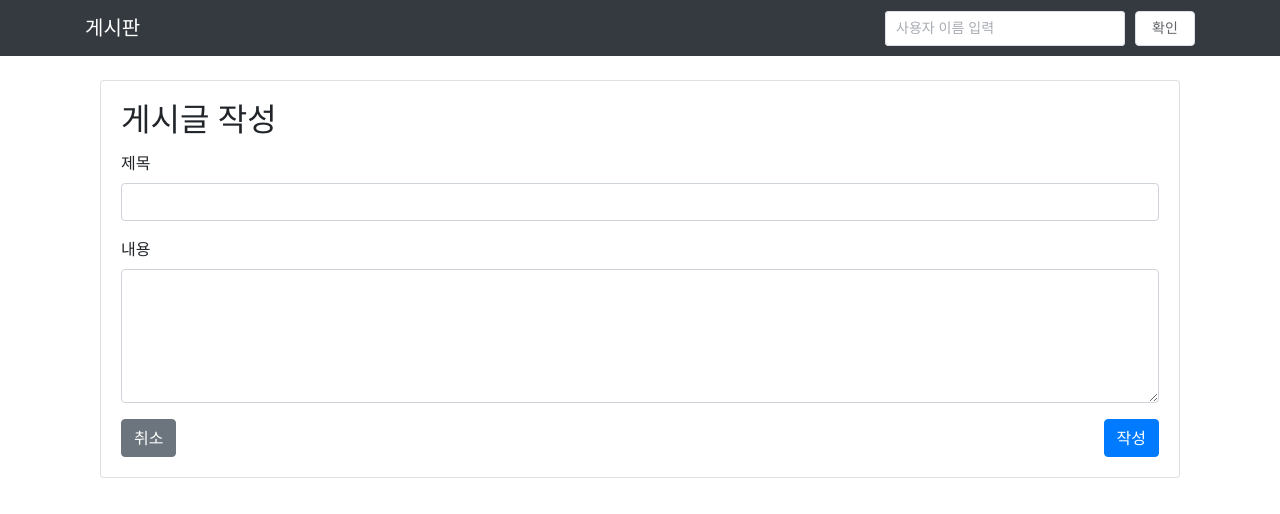
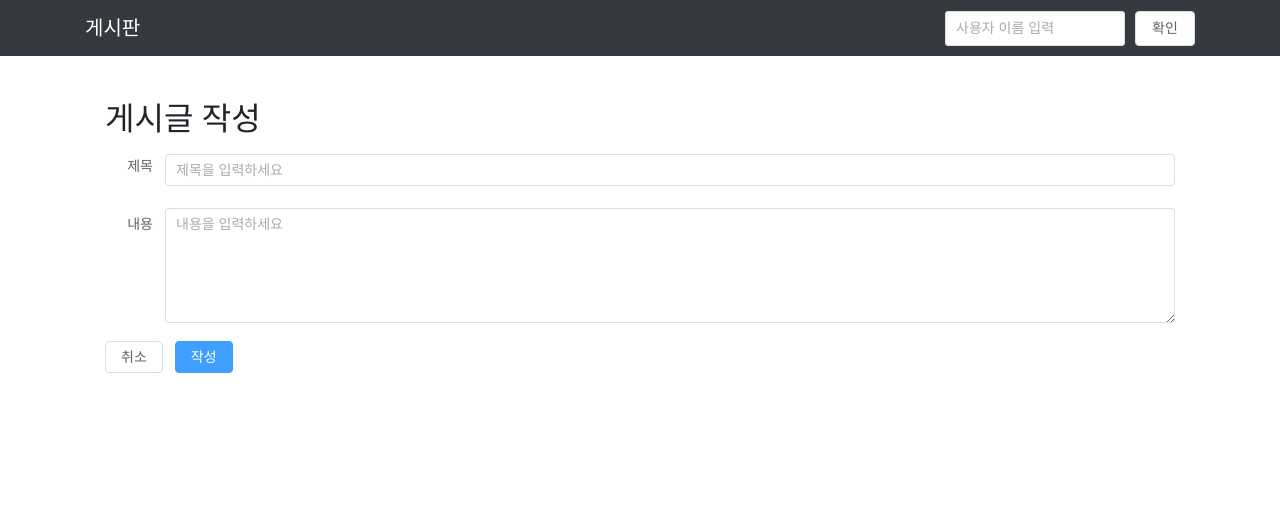
Before and after one commit to yelm-212/boardpj_cli, a Vue app: page /create in a window 1280 px wide. Shown: the top 514 px of the page. Built offline with nearby package versions, Linux system fonts and the light colour scheme.

Commit message:
style: el-plus로 변경

```diff
--- a/src/components/PostCreate.vue
+++ b/src/components/PostCreate.vue
@@ -1,35 +1,36 @@
 <template>
-  <div class="container mt-4">
-    <div class="card">
+  <el-row class="full-width" justify="center" align="top">
         <div class="card-body">
           <h2 class="card-title">게시글 작성</h2>
-        <form @submit.prevent="handleSubmit">
-          <div class="mb-3">
-            <label class="form-label">제목</label>
-            <input v-model="form.title" type="text" class="form-control" required>
+          <el-form @submit.prevent="handleSubmit">
+            <el-form-item label="제목" :label-width="'60px'">
+              <el-input v-model="form.title" placeholder="제목을 입력하세요" required />
+            </el-form-item>
+            <el-form-item label="내용"
+                          :label-width="'60px'"
+                          :rows="5">
+              <el-input v-model="form.content"
+                        :rows="5"
+                        type="textarea"
+                        placeholder="내용을 입력하세요" required />
+            </el-form-item>
+            <div class="form-actions">
+              <router-link to="/" class="el-button el-button--secondary">취소</router-link>
+              <el-button type="primary"
+
+                         @click="handleSubmit">작성</el-button>
             </div>
-          <div class="mb-3">
-            <label class="form-label">내용</label>
-            <textarea v-model="form.content" class="form-control" rows="5" required></textarea>
+          </el-form>
         </div>
-          <div class="d-flex justify-content-between">
-            <router-link to="/" class="btn btn-secondary">취소</router-link>
-            <button type="submit" class="btn btn-primary">작성</button>
-          </div>
-        </form>
-      </div>
-    </div>
-  </div>
+  </el-row>
 </template>
 
-<script>
+<script setup>
 import { ref, computed } from 'vue'
 import { useStore } from 'vuex'
 import { useRouter } from 'vue-router'
 import { postAPI } from '@/api'
 
-export default {
-  setup() {
 const store = useStore()
 const router = useRouter()
 
@@ -57,11 +58,4 @@ export default {
     console.error('게시글 작성 실패:', error)
   }
 }
-
-    return {
-      form,
-      handleSubmit
-    }
-  }
-}
 </script>
--- a/src/components/PostForm.vue
+++ b/src/components/PostForm.vue
@@ -1,45 +1,28 @@
 <template>
-  <form @submit.prevent="onSubmit">
-    <div class="form-group">
-      <label>제목</label>
-      <input
+  <el-form @submit.prevent="onSubmit">
+    <el-form-item>제목</el-form-item>
+    <el-input
         v-model="form.title"
         type="text"
-          class="form-control"
         required
-      >
-    </div>
-    <div class="form-group">
-      <label>내용</label>
-      <textarea
+    ></el-input>
+    <el-form-item>내용</el-form-item>
+    <el-input
         v-model="form.content"
-          class="form-control"
-          rows="5"
+        style="height: 300px"
         required
-      ></textarea>
-    </div>
-    <div class="form-group">
-      <label>작성자</label>
-      <input
-          v-model="form.author"
-          type="text"
-          class="form-control"
-          required
-          :disabled="isEdit"
-      >
-    </div>
-    <div class="mt-3">
-      <button type="submit" class="btn btn-primary mr-2">{{ submitButtonText }}</button>
-      <router-link to="/" class="btn btn-secondary">취소</router-link>
-    </div>
-  </form>
+    ></el-input>
+    <el-form-item>
+      <el-button type="submit">{{ submitButtonText }}</el-button>
+      <router-link to="/">취소</router-link>
+    </el-form-item>
+  </el-form>
 </template>
 
-<script>
-import { ref } from 'vue'
+<script setup>
+import { defineEmits, defineProps, reactive } from 'vue'
 
-export default {
-  props: {
+const props = defineProps({
   initialData: {
     type: Object,
     default: () => ({
@@ -56,21 +39,13 @@ export default {
     type: String,
     default: '저장'
   }
-  },
+})
 
-  emits: ['submit'],
+const emit = defineEmits(['submit'])
 
-  setup(props, { emit }) {
-    const form = ref({...props.initialData})
+const form = reactive({ ...props.initialData })
 
 const onSubmit = () => {
-      emit('submit', {...form.value})
-    }
-
-    return {
-      form,
-      onSubmit
-    }
-  }
+  emit('submit', { ...form })
 }
 </script>
--- a/src/components/UserHeader.vue
+++ b/src/components/UserHeader.vue
@@ -1,5 +1,5 @@
 <template>
-  <div class="d-flex align-items-center">
+  <div class="header">
     <!-- 사용자가 설정되지 않았을 때 -->
     <div v-if="!isLoggedIn" class="user-input-group">
       <el-input
@@ -24,19 +24,20 @@
   </div>
 </template>
 
-<script>
+<script setup>
 import { ref, computed } from 'vue'
 import { useStore } from 'vuex'
 
-export default {
-  name: 'UserHeader',
-  setup() {
 const store = useStore()
+
+// 상태 변수
 const usernameInput = ref('')
 
+// 계산된 속성
 const username = computed(() => store.getters.getUsername)
 const isLoggedIn = computed(() => store.getters.isLoggedIn)
 
+// 메소드
 const handleSetUsername = () => {
   if (usernameInput.value.trim()) {
     store.dispatch('setUsername', usernameInput.value.trim())
@@ -47,28 +48,26 @@ export default {
 const handleClearUsername = () => {
   store.dispatch('clearUsername')
 }
-
-    return {
-      usernameInput,
-      username,
-      isLoggedIn,
-      handleSetUsername,
-      handleClearUsername
-    }
-  }
-}
 </script>
 
 <style scoped>
+.header {
+  display: flex;
+  justify-content: space-between; /* 양쪽 끝으로 배치 */
+  align-items: center;            /* 수직 정렬 */
+  width: 100%;                    /* 전체 너비를 차지하도록 설정 */
+}
+
 .user-input-group {
   display: flex;          /* Flexbox로 설정 */
   align-items: center;    /* 수직 정렬 */
-  gap: 10px;              /* 입력창과 버튼 사이 간격 */
-  min-width: 250px;       /* 입력 그룹 최소 너비 */
+  gap: 10px;              /* username과 로그아웃 버튼 간격 */
+  flex-grow: 1;           /* 남은 공간을 차지 */
+  justify-content: flex-end;  /* 오른쪽 정렬 */
 }
 
 .custom-input {
-  min-width: 180px;  /* 입력창 최소 너비 */
+  width: 180px;  /* 입력창 최소 너비 */
   height: 35px;      /* 입력창 높이 */
   border-radius: 4px;
 }
@@ -90,12 +89,10 @@ export default {
 }
 
 .usernamed {
-  justify-content: flex-start; /* 왼쪽 정렬 */
-  gap: 10px;                  /* username과 로그아웃 버튼 간격 */
-  min-width: 250px;           /* 입력 필드와 동일한 최소 너비 */
   display: flex;          /* Flexbox로 설정 */
   align-items: center;    /* 수직 정렬 */
-  min-width: 250px;       /* 입력 그룹 최소 너비 */
+  gap: 10px;              /* username과 로그아웃 버튼 간격 */
+  flex-grow: 1;           /* 남은 공간을 차지 */
+  justify-content: flex-end;  /* 오른쪽 정렬 */
 }
-
 </style>
```
Lines whose indentation alone changed are shown as unchanged.
